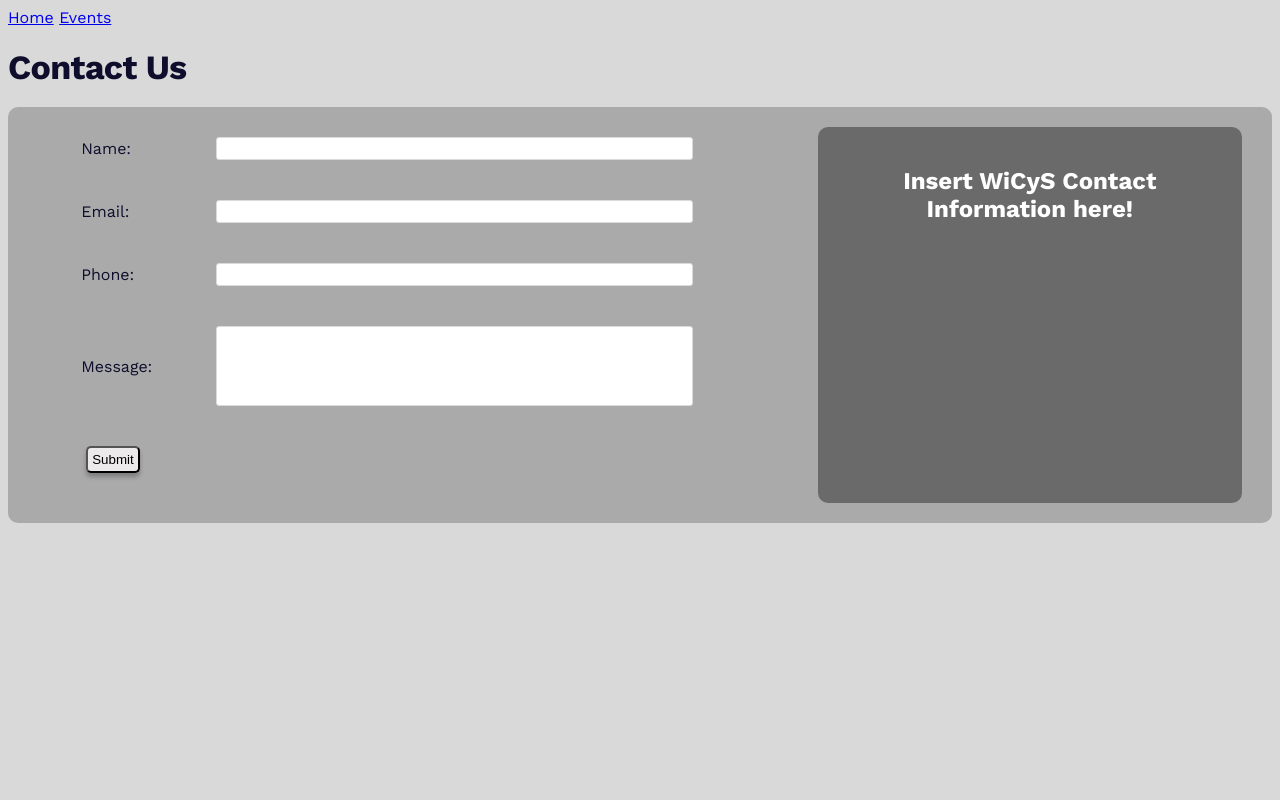
After one commit to jamie-dang-n/wicys-at-osu-website, a Node server app: page /contact.html in a window 1280 px wide. The commit adds this page. Run offline with Node 20, Linux system fonts and the light colour scheme; some libraries are stand-ins or nearby versions.

Commit message:
added to css for contact page

```diff
--- /dev/null
+++ b/static/contact.html
@@ -0,0 +1,59 @@
+<html>
+    <head>
+        <link rel="stylesheet" href="style.css">
+        <link href="https://fonts.googleapis.com/css2?family=Work+Sans:ital,wght@0,100..900;1,100..900&display=swap" rel="stylesheet">
+
+        <title>Contact Us</title>
+    </head>
+    <body>
+        <a href="index.html">Home</a>
+        <a href="events.html">Events</a>
+
+        <h1>Contact Us</h1>
+
+        <div class="formDiv">
+            <form class="formContainer">
+                <div class="formInputContainer">
+                    <label for="Name" class="formInputLabel adjustWidth">Name:</label>
+                    <div class="formInputElement">
+                        <input type="text" id="contactName" name="contactName" class="formInput">
+                    </div>
+                </div>
+
+                <div class="formInputContainer">
+                    <label for="Email" class="formInputLabel adjustWidth">Email:</label>
+                    <div class="formInputElement">
+                        <input type="text" id="contactEmail" name="contactEmail" class="formInput">
+                    </div>
+                </div>
+
+                <div class="formInputContainer">
+                    <label for="Phone" class="formInputLabel adjustWidth">Phone:</label>
+                    <div class="formInputElement">
+                        <input type="text" id="contactPhone" name="contactPhone" class="formInput">
+                    </div>
+                </div>
+
+                <div class="formInputContainer">
+                    <label for="Message" class="formInputLabel adjustWidth">Message:</label>
+                    <div class="formInputElement" id="messageInput">
+                        <input type="text" id="contactInput" name="contactInput" class="formInput">
+                    </div>
+                </div>
+
+                <div class="formInputContainer">
+                    <div class="formInputElement">
+                        <input type="submit" value="Submit" id="contactSubmit">
+                    </div>
+                </div>
+            </form>
+
+            <div class="contact-instructions">
+                <h2>Insert WiCyS Contact Information here!</h2>
+            </div>
+
+        </div>
+
+
+    </body>
+</html>
--- a/static/style.css
+++ b/static/style.css
@@ -189,7 +189,7 @@ h1 {
 
 .formInputContainer {
     display: flex;
-    width: 1000px;
+    width: 100%; /* Changed the width to be more dynamic */
     margin: 20px 0;
     align-items: center;
 }
@@ -252,3 +252,27 @@ input[type=submit] {
     background: #ECEAEB;
     box-shadow: 0px 4px 4px 0px rgba(0, 0, 0, 0.25);
 }
+
+.contact-instructions {
+    background-color: #6A6A6A;
+    color: white;
+    padding: 20px;
+    margin-top: 20px;
+    width: 50%;
+    border-radius: 10px;
+    text-align: center;
+}
+
+.formDiv{
+    display:inline-flex;
+    justify-content: space-between;
+    background-color: #AAAAAA;
+    border-radius:10px;
+    padding-bottom:20px;
+    padding-right:30px;
+    padding-left:5%;
+}
+
+.adjustWidth{
+    width:20% !important;
+}
```
Also changed, not shown: discord.png (added), email.png (added), instagram.png (added).
